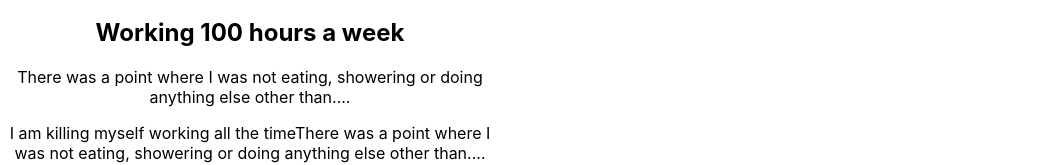
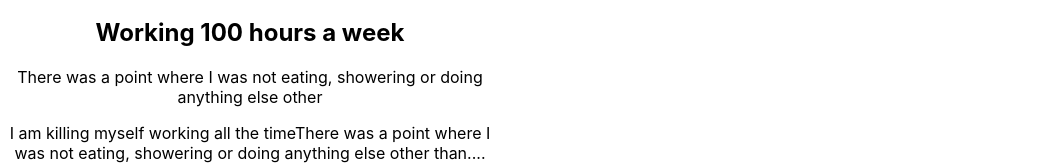
Before and after one commit to hnp-p/new-app, a React (Create React App) app: page / in a window 1280 px wide. Shown: the part 594-759 px from the top of the page, without its empty margins (0-1052 px from the left). Built offline with nearby package versions, Linux system fonts and the light colour scheme.

Commit message:
update....

```diff
--- a/src/App.js
+++ b/src/App.js
@@ -26,7 +26,7 @@ function App() {
           <h2>Working 100 hours a week</h2>
           <p>
             There was a point where I was not eating, showering or doing
-            anything else other than....
+            anything else other
           </p>
           <p>
             I am killing myself working all the timeThere was a point where I
```
